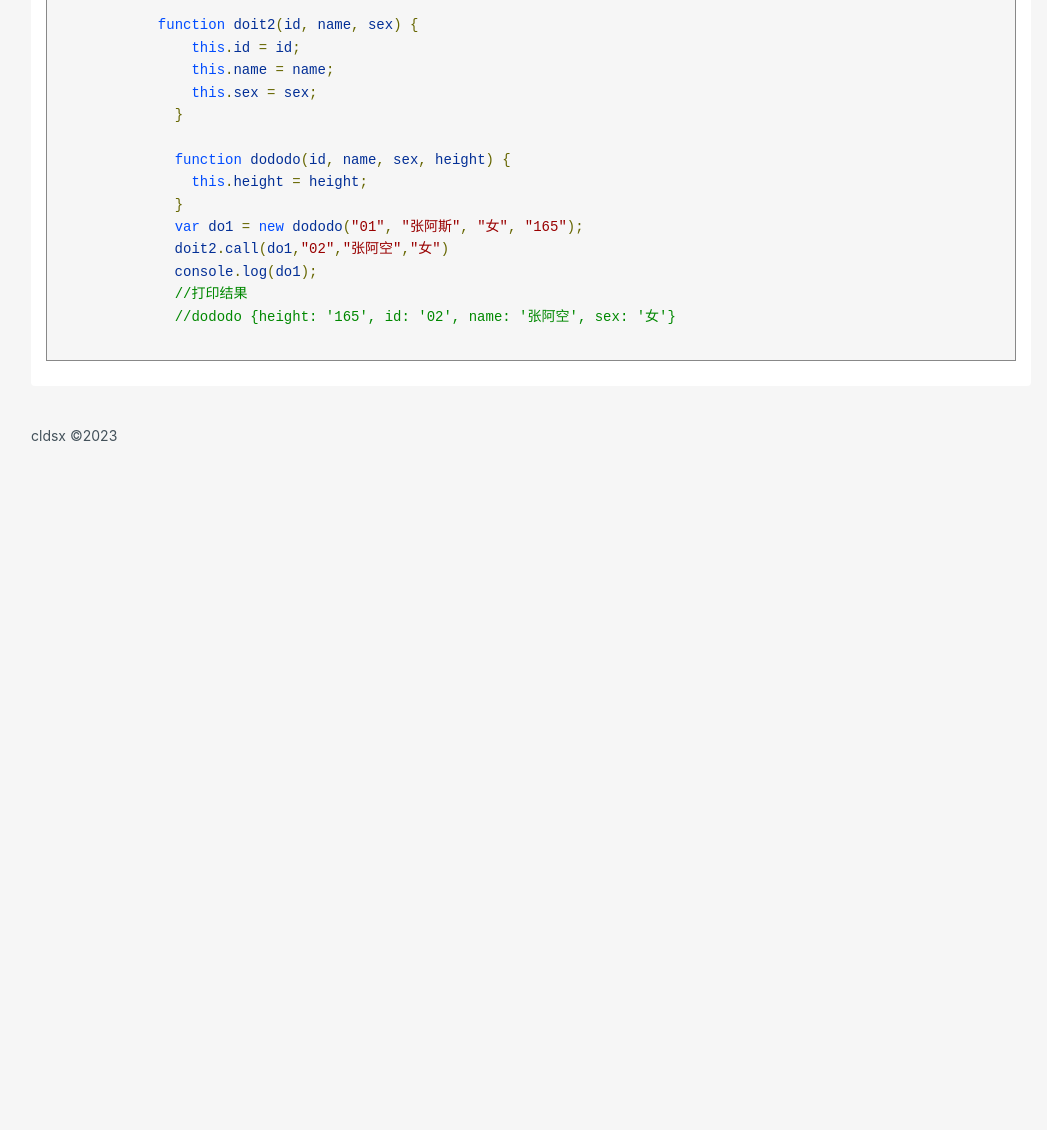
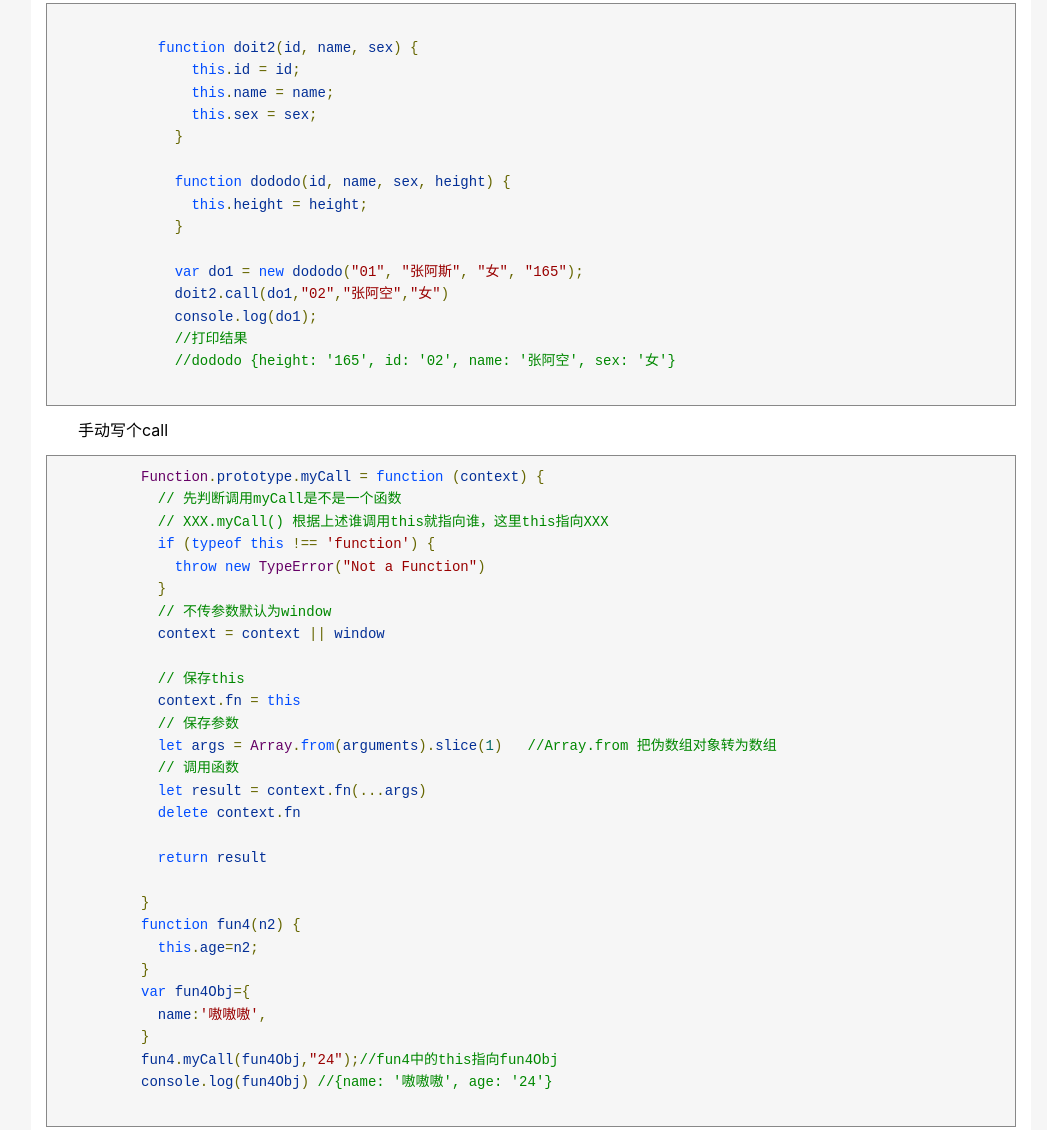
Before and after one commit to cldsx/notebook, a website: page document/javascript/normal.html in a window 1280 px wide. Shown: the part 1820-2950 px from the top of the page, without its empty margins (109-1156 px from the left). Before the commit the page ends 2306 px from the top, so only its background shows below. Drawn offline with Linux system fonts and the light colour scheme.

Commit message:
this介绍

```diff
--- a/document/javascript/normal.html
+++ b/document/javascript/normal.html
@@ -108,8 +108,9 @@
               function dododo(id, name, sex, height) {
                 this.height = height;
                 doit2.call(this, id, name, sex);
-                 console.log("dododo里的this",this);
+                 console.log("dododo里的this",this);//创建实例之后，this指向实例do1
               }
+
               var do1 = new dododo("01", "张阿斯", "女", "165");
               //打印结果
               //dododo里的this dododo {height: '165', id: '01', name: '张阿斯', sex: '女'}
@@ -126,12 +127,45 @@
               function dododo(id, name, sex, height) {
                 this.height = height;
               }
+
               var do1 = new dododo("01", "张阿斯", "女", "165");
               doit2.call(do1,"02","张阿空","女")
               console.log(do1);
               //打印结果
               //dododo {height: '165', id: '02', name: '张阿空', sex: '女'}
         </pre>
+        <div class="block">手动写个call</div>
+        <pre class="code prettyprint">
+          Function.prototype.myCall = function (context) {
+            // 先判断调用myCall是不是一个函数
+            // XXX.myCall() 根据上述谁调用this就指向谁，这里this指向XXX
+            if (typeof this !== 'function') {
+              throw new TypeError("Not a Function")
+            }
+            // 不传参数默认为window
+            context = context || window
+
+            // 保存this
+            context.fn = this
+            // 保存参数
+            let args = Array.from(arguments).slice(1)   //Array.from 把伪数组对象转为数组
+            // 调用函数
+            let result = context.fn(...args)
+            delete context.fn
+
+            return result
+
+          }
+          function fun4(n2) {
+            this.age=n2;
+          }
+          var fun4Obj={
+            name:'嗷嗷嗷',
+          }
+          fun4.myCall(fun4Obj,"24");//fun4中的this指向fun4Obj
+          console.log(fun4Obj) //{name: '嗷嗷嗷', age: '24'}
+        </pre>
+
     </section>
 
     <footer>cldsx &copy;2023</footer>
```
